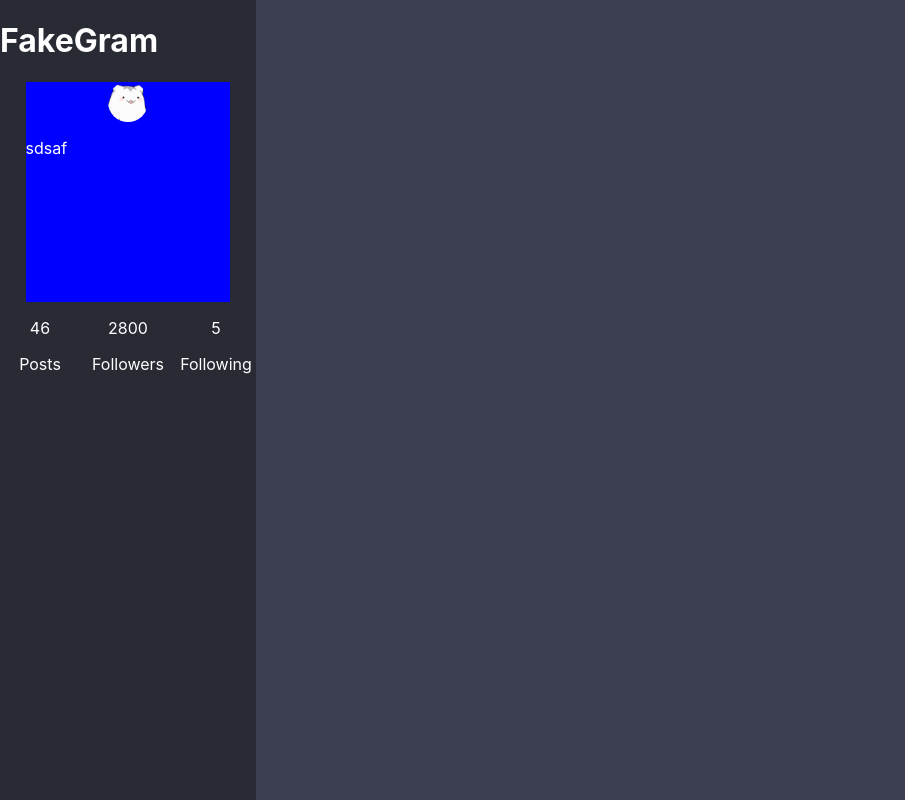
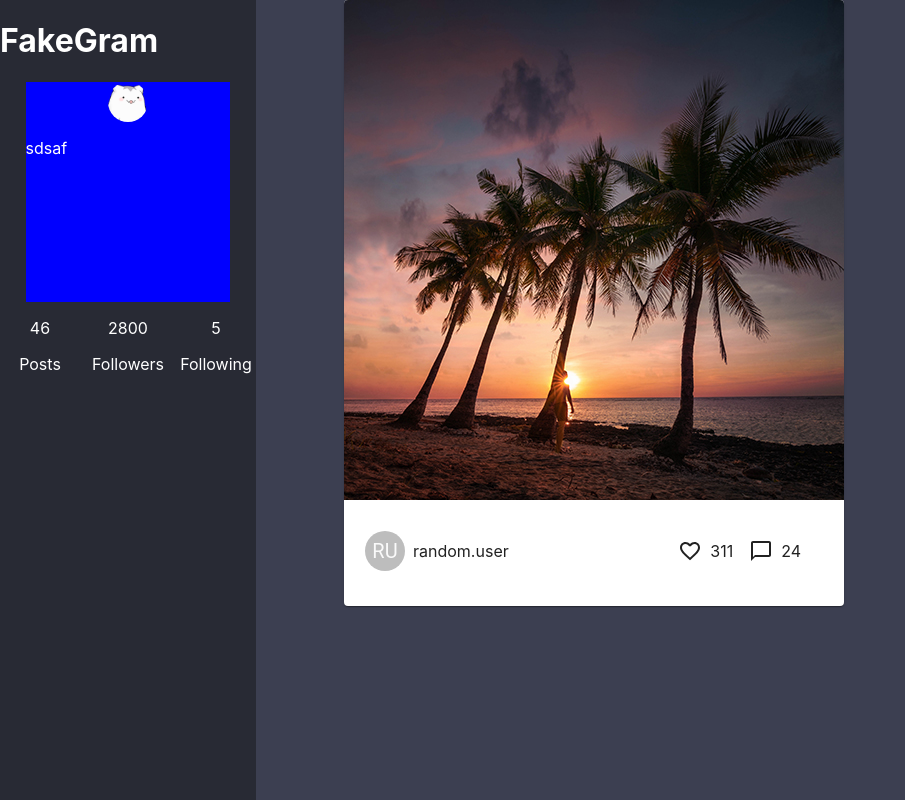
Before and after one commit to JNoris/social-media-react-app, a React (Create React App) app in the folder social-media-react-app/: page / in a window 1280 px wide. Shown: the whole page, without its empty margins (0-905 px from the left). Built offline with nearby package versions, Linux system fonts and the light colour scheme.

Commit message:
fixed post-content spacing & refactored code to smaller components

```diff
--- a/social-media-react-app/src/components/Home/Home.js
+++ b/social-media-react-app/src/components/Home/Home.js
@@ -4,12 +4,12 @@ import PostCard from '../PostCard/PostCard';
 
 const Home = () => {
     return(
-        <HomeWrapper>
-            <p>
-                asdsa
-            </p>
-        </HomeWrapper>
-        // <PostCard />
+        // <HomeWrapper>
+        //     <p>
+        //         asdsa
+        //     </p>
+        // </HomeWrapper>
+        <PostCard />
     );
 }
 export default Home;
--- a/social-media-react-app/src/components/PostCard/PostCard.js
+++ b/social-media-react-app/src/components/PostCard/PostCard.js
@@ -1,15 +1,9 @@
 import React, { useState } from 'react';
-import Card from '@material-ui/core/Card';
-import CardHeader from '@material-ui/core/CardHeader';
-import CardMedia from '@material-ui/core/CardMedia';
-import CardContent from '@material-ui/core/CardContent';
-import Avatar from '@material-ui/core/Avatar';
-import Typography from '@material-ui/core/Typography';
-import FavoriteBorderIcon from '@material-ui/icons/FavoriteBorder';
-import ChatBubbleOutlineIcon from '@material-ui/icons/ChatBubbleOutline';
+import { Card, CardMedia } from '@material-ui/core';
+import {CardWrapper, Media} from './PostCard.styles'
+import PostCardContent from './PostCardContent/PostCardContent'
 import img from '../temp/postImgs/img5.jpg';
-import {CardWrapper, Media, ContentWrapper, ContentComponent, PostActions} from './PostCard.styles'
-import { CardActions } from '@material-ui/core';
+
 
 const PostCard = () => {
     return (
@@ -19,32 +13,8 @@ const PostCard = () => {
                     <CardMedia>
                         <img src={img} />
                     </CardMedia>
-                {/* <CardMedia
-                    // image="../temp/postImgs/img5.jpg"
-                    // image={img}
-                    // title="beach"
-                /> */}
                 </Media>
-                <ContentWrapper>
-                <CardContent>
-                    <CardActions disableSpacing>
-                        <ContentComponent>
-                            <Avatar aria-label="user">RU</Avatar>
-                            <p>random.user</p>
-                        </ContentComponent>
-                        <PostActions>
-                            <ContentComponent>
-                                <FavoriteBorderIcon />
-                                <p>311</p>
-                            </ContentComponent>
-                            <ContentComponent>
-                                <ChatBubbleOutlineIcon />
-                                <p>24</p>
-                            </ContentComponent>
-                        </PostActions>
-                    </CardActions>
-                 </CardContent>
-                </ContentWrapper>
+               <PostCardContent />
             </Card>
         </CardWrapper>
     );
--- a/social-media-react-app/src/components/PostCard/PostCard.styles.js
+++ b/social-media-react-app/src/components/PostCard/PostCard.styles.js
@@ -2,41 +2,10 @@ import styled from 'styled-components'
 
 export const CardWrapper = styled.div`
     max-width: 500px;
-    // for testing on home page
-    // margin-left: 20rem;
+    //for testing on home page
+    margin-left: 20rem;
 `;
 
 export const Media = styled.div`
     // tbd
 `;
-
-export const ContentWrapper = styled.div`
-    display: flex;
-    justify-content:space-between;
-    width: 100%;
-    margin: 0 auto;
-`;
-
-export const ContentComponent = styled.div `
-    display: flex;
-    align-items: center;
-
-    p {
-        padding-left: 0.5rem;
-        margin-right: 1rem;
-    }
-
-    .MuiCardActions-root {
-        display: flex;
-        padding: 8px;
-        align-items: center;
-        width: 100%;
-        justify-content: space-between;
-    }
-`;
-
-export const PostActions = styled.div `
-    display: flex;
-    align-items: center;
-    margin: 0 1rem;
-`;
--- /dev/null
+++ b/social-media-react-app/src/components/PostCard/PostCardContent/PostCardContent.js
@@ -0,0 +1,20 @@
+import React, { useState } from 'react';
+import {CardContent, CardActions, Avatar } from '@material-ui/core';
+import {ContentWrapper, ContentComponent } from './PostCardContentStyles'
+import PostStats from './PostStats'
+import UserInfo from './UserInfo'
+
+const PostCardContent = () => {
+    return (
+        <ContentWrapper>
+            <CardContent>
+                <CardActions disableSpacing>
+                    <UserInfo />
+                   <PostStats />
+                </CardActions>
+            </CardContent>
+        </ContentWrapper>
+    )
+}
+
+export default PostCardContent;
--- /dev/null
+++ b/social-media-react-app/src/components/PostCard/PostCardContent/PostCardContentStyles.js
@@ -0,0 +1,37 @@
+import styled from 'styled-components'
+
+export const ContentWrapper = styled.div`
+    display: flex;
+    justify-content:space-between;
+    width: 100%;
+    margin: 0 auto;
+    background-color: transparent;
+
+    .MuiCardContent-root {
+        width: 100%;
+    }
+
+    .MuiCardActions-root {
+        display: flex;
+        padding: 5px;
+        align-items: center;
+        width: 100%;
+        justify-content: space-between;
+    }
+`;
+
+export const ContentComponent = styled.div `
+    display: flex;
+    align-items: center;
+
+    p {
+        padding-left: 0.5rem;
+        margin-right: 1rem;
+    }
+`;
+
+export const PostActions = styled.div `
+    display: flex;
+    align-items: center;
+    margin: 0 1rem;
+`;
--- /dev/null
+++ b/social-media-react-app/src/components/PostCard/PostCardContent/PostStats.js
@@ -0,0 +1,21 @@
+import React, { useState } from 'react';
+import FavoriteBorderIcon from '@material-ui/icons/FavoriteBorder';
+import ChatBubbleOutlineIcon from '@material-ui/icons/ChatBubbleOutline';
+import {ContentComponent, PostActions} from './PostCardContentStyles'
+
+const PostStats = () => {
+    return (
+        <PostActions>
+            <ContentComponent>
+                <FavoriteBorderIcon />
+                    <p>311</p>
+            </ContentComponent>
+            <ContentComponent>
+                <ChatBubbleOutlineIcon />
+                    <p>24</p>
+                </ContentComponent>
+        </PostActions>
+    )
+}
+
+export default PostStats;
--- /dev/null
+++ b/social-media-react-app/src/components/PostCard/PostCardContent/UserInfo.js
@@ -0,0 +1,14 @@
+import React, { useState } from 'react';
+import { Avatar } from '@material-ui/core';
+import {ContentComponent} from './PostCardContentStyles'
+
+const UserInfo = () => {
+    return (
+         <ContentComponent>
+            <Avatar aria-label="user">RU</Avatar>
+                <p>random.user</p>
+        </ContentComponent>
+    )
+}
+
+export default UserInfo;
```
